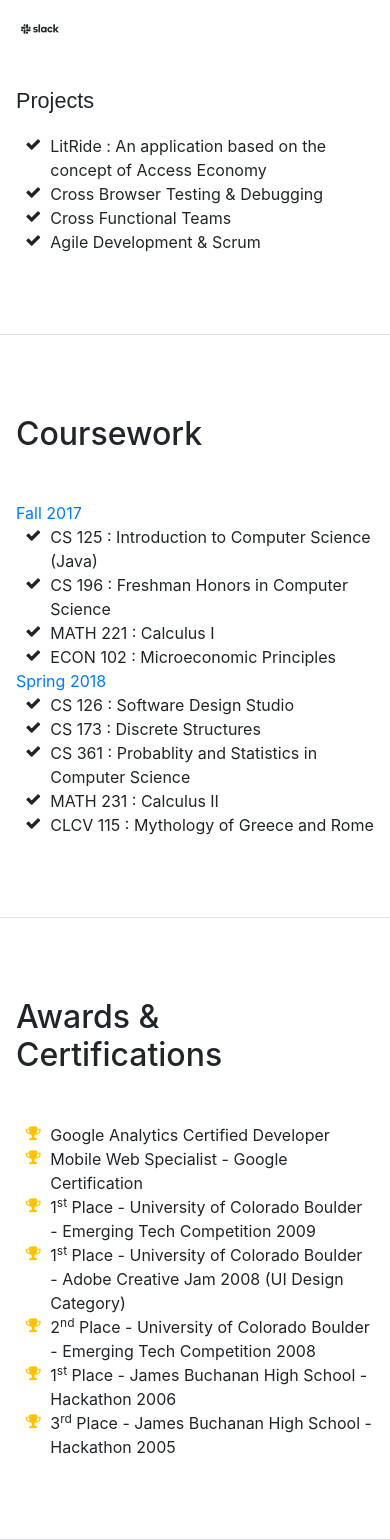
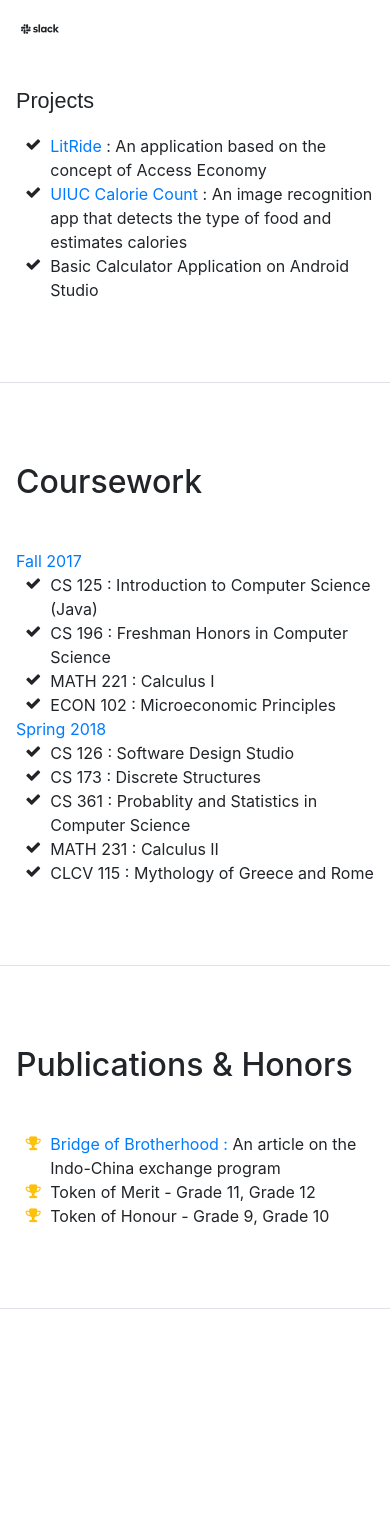
Before and after one commit to vibhav2799/vibhav2799.github.io, a website with bundled scripts: page index.html in a window 390 px wide. Shown: the part 2556-4096 px from the top of the page. After the commit the page ends 3865 px from the top, so only its background shows below. Built offline with nearby package versions, Linux system fonts and the light colour scheme; a web font is replaced by a local one.

Commit message:
Update index.html

```diff
--- a/index.html
+++ b/index.html
@@ -57,7 +57,7 @@
             <a class="nav-link js-scroll-trigger" href="#interests">Coursework</a>
           </li>
           <li class="nav-item">
-            <a class="nav-link js-scroll-trigger" href="#awards">Awards and Honors</a>
+            <a class="nav-link js-scroll-trigger" href="#awards">Publications and Honors</a>
           </li>
         </ul>
       </div>
@@ -215,16 +215,15 @@
           <ul class="fa-ul mb-0">
             <li>
               <i class="fa-li fa fa-check"></i>
-              LitRide : An application based on the concept of Access Economy</li>
+                <a href="https://devpost.com/software/litride"target="_blank">LitRide</a>
+               : An application based on the concept of Access Economy</li>
             <li>
               <i class="fa-li fa fa-check"></i>
-              Cross Browser Testing &amp; Debugging</li>
+                <a href="https://github.com/vibhav2799/UIUC_Cal_Count"target="_blank">UIUC Calorie Count</a>
+               : An image recognition app that detects the type of food and estimates calories </li>
             <li>
               <i class="fa-li fa fa-check"></i>
-              Cross Functional Teams</li>
-            <li>
-              <i class="fa-li fa fa-check"></i>
-              Agile Development &amp; Scrum</li>
+              Basic Calculator Application on Android Studio</li>
           </ul>
         </div>
       </section>
@@ -274,35 +273,20 @@
 
       <section class="resume-section p-3 p-lg-5 d-flex flex-column" id="awards">
         <div class="my-auto">
-          <h2 class="mb-5">Awards &amp; Certifications</h2>
+          <h2 class="mb-5">Publications &amp; Honors</h2>
           <ul class="fa-ul mb-0">
             <li>
               <i class="fa-li fa fa-trophy text-warning"></i>
-              Google Analytics Certified Developer</li>
+                <a href="Bridge%20Of%20Brotherhood.tif"target="_blank">Bridge of Brotherhood :</a>
+                An article on the Indo-China exchange program
+              </li>
             <li>
               <i class="fa-li fa fa-trophy text-warning"></i>
-              Mobile Web Specialist - Google Certification</li>
+                Token of Merit - Grade 11, Grade 12
+            </li>
             <li>
               <i class="fa-li fa fa-trophy text-warning"></i>
-              1<sup>st</sup>
-              Place - University of Colorado Boulder - Emerging Tech Competition 2009</li>
-            <li>
-              <i class="fa-li fa fa-trophy text-warning"></i>
-              1<sup>st</sup>
-              Place - University of Colorado Boulder - Adobe Creative Jam 2008 (UI Design Category)</li>
-            <li>
-              <i class="fa-li fa fa-trophy text-warning"></i>
-              2<sup>nd</sup>
-              Place - University of Colorado Boulder - Emerging Tech Competition 2008</li>
-            <li>
-            <li>
-              <i class="fa-li fa fa-trophy text-warning"></i>
-              1<sup>st</sup>
-              Place - James Buchanan High School - Hackathon 2006</li>
-            <li>
-              <i class="fa-li fa fa-trophy text-warning"></i>
-              3<sup>rd</sup>
-              Place - James Buchanan High School - Hackathon 2005</li>
+               Token of Honour - Grade 9, Grade 10</li>
           </ul>
         </div>
       </section>
```
